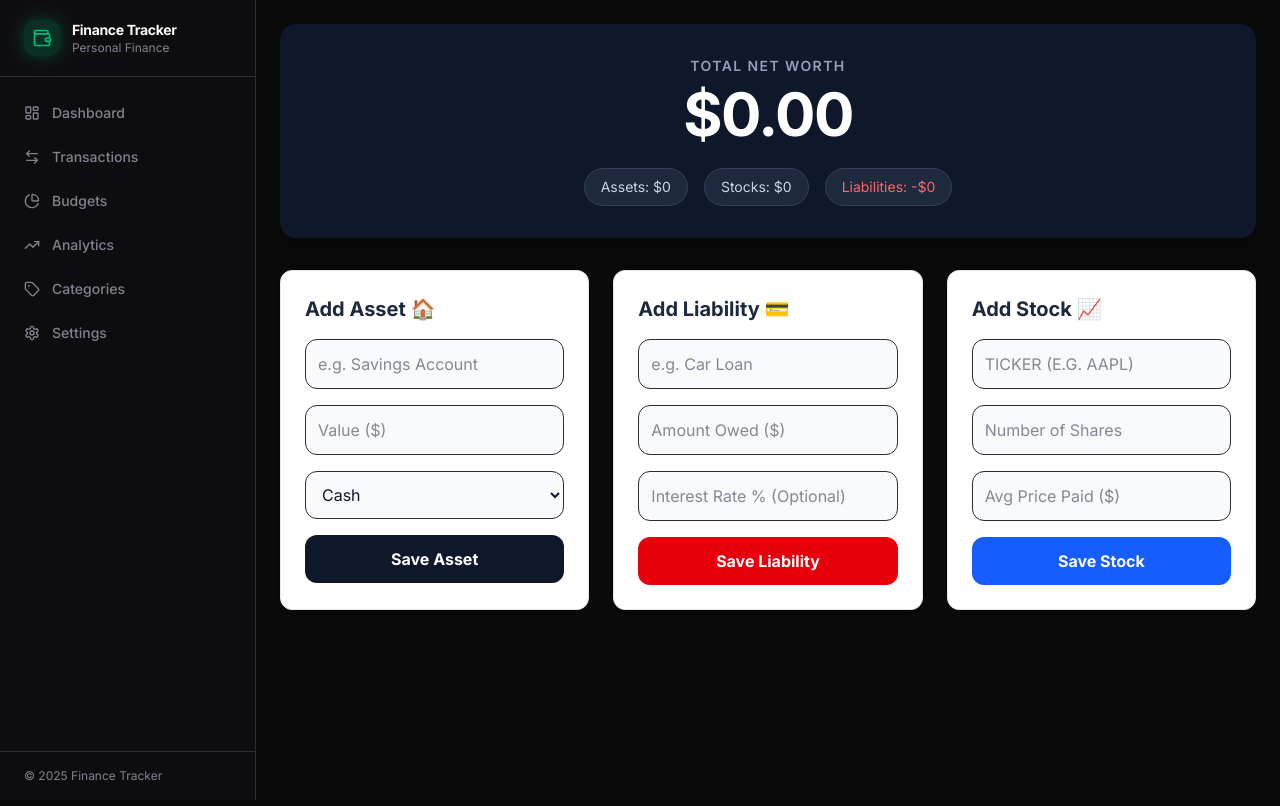
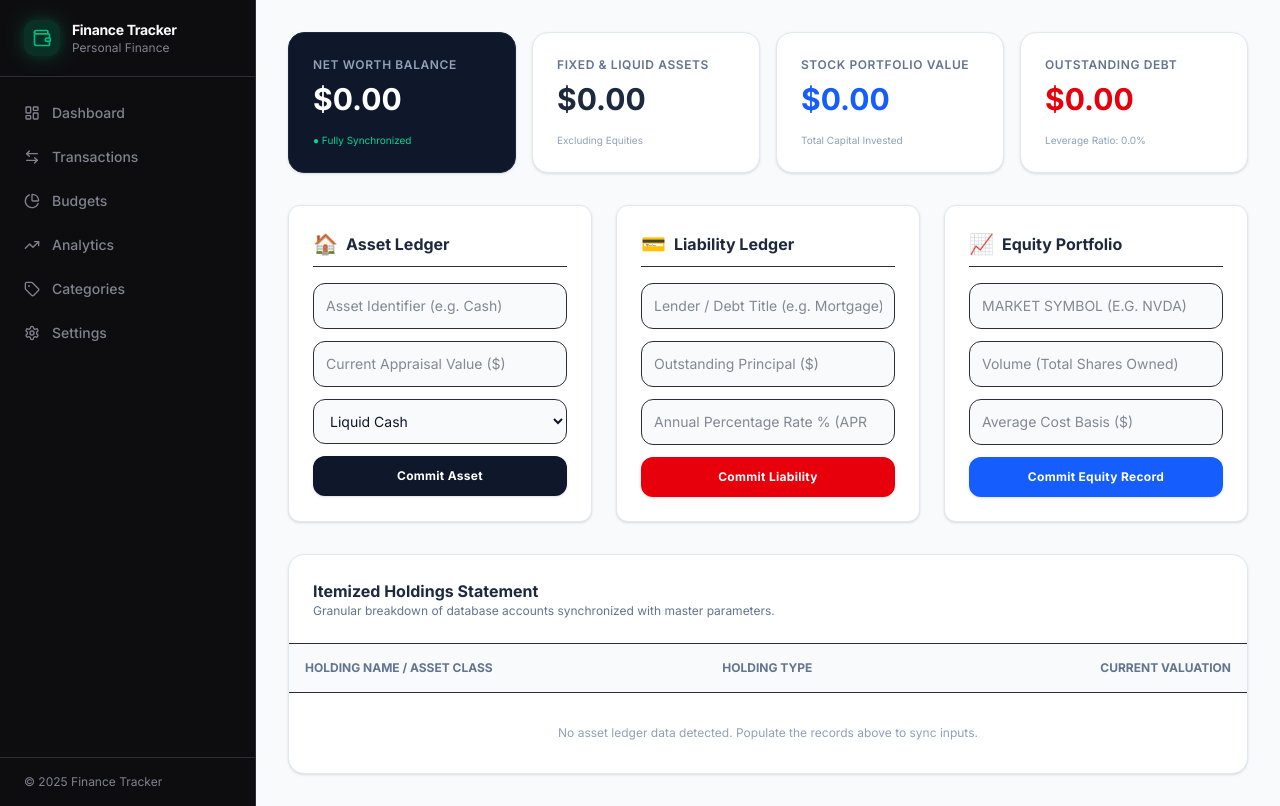
Before and after one commit to jitsmep/finance-tracker, a Next.js app: page /portfolio in a window 1280 px wide. Built offline with nearby package versions, Linux system fonts and the light colour scheme.

Commit message:
Update page.tsx

```diff
--- a/src/app/(app)/portfolio/page.tsx
+++ b/src/app/(app)/portfolio/page.tsx
@@ -3,21 +3,23 @@ import { revalidatePath } from "next/cache";
 
 export const dynamic = "force-dynamic";
 
-export default async function PortfolioPage() {
+export default async function AdvancedPortfolioPage() {
   const prisma = new PrismaClient();
 
-  // 1. Fetch data from Neon tables safely
+  // 1. Unified Database Fetching
   const assets = await prisma.asset.findMany().catch(() => []);
   const liabilities = await prisma.liability.findMany().catch(() => []);
   const stocks = await prisma.stockPortfolio.findMany().catch(() => []);
 
-  // 2. Run calculations
+  // 2. Real-Time Math Synchronizations
   const totalAssets = assets.reduce((sum, item) => sum + item.value, 0);
   const totalLiabilities = liabilities.reduce((sum, item) => sum + item.amount, 0);
   const totalStocks = stocks.reduce((sum, item) => sum + (item.shares * item.buyPrice), 0);
-  const netWorth = (totalAssets + totalStocks) - totalLiabilities;
+  const totalWealth = totalAssets + totalStocks;
+  const netWorth = totalWealth - totalLiabilities;
+  const debtToAssetRatio = totalAssets > 0 ? (totalLiabilities / totalAssets) * 100 : 0;
 
-  // 3. Server Actions for forms
+  // 3. Secure Server Mutations
   async function addAsset(formData: FormData) {
     "use server";
     const p = new PrismaClient();
@@ -58,75 +60,133 @@ export default async function PortfolioPage() {
   }
 
   return (
-    <div className="max-w-6xl mx-auto p-6 space-y-8">
-      {/* Net Worth Hero Section */}
-      <div className="bg-slate-900 rounded-2xl p-8 text-white shadow-xl flex flex-col items-center justify-center">
-        <h1 className="text-slate-400 text-sm font-semibold tracking-widest uppercase mb-2">
-          {"Total Net Worth"}
-        </h1>
-        <p className="text-6xl font-bold tracking-tight">
-          {"$"}{netWorth.toLocaleString('en-US', { minimumFractionDigits: 2, maximumFractionDigits: 2 })}
-        </p>
-        <div className="flex flex-wrap gap-4 mt-6 text-sm text-slate-300 justify-center">
-          <span className="bg-slate-800 px-4 py-2 rounded-full border border-slate-700">
-            {"Assets: $"}{totalAssets.toLocaleString()}
-          </span>
-          <span className="bg-slate-800 px-4 py-2 rounded-full border border-slate-700">
-            {"Stocks: $"}{totalStocks.toLocaleString()}
-          </span>
-          <span className="bg-slate-800 px-4 py-2 rounded-full border border-slate-700 text-red-400">
-            {"Liabilities: -$"}{totalLiabilities.toLocaleString()}
-          </span>
+    <div className="max-w-7xl mx-auto p-4 sm:p-8 space-y-8 bg-slate-50 min-h-screen text-slate-900">
+
+      {/* Executive KPI Banner */}
+      <div className="grid grid-cols-1 md:grid-cols-4 gap-4">
+        <div className="bg-slate-900 text-white p-6 rounded-2xl shadow-sm flex flex-col justify-between border border-slate-800">
+          <span className="text-xs font-semibold tracking-wider text-slate-400 uppercase">{"Net Worth Balance"}</span>
+          <h3 className="text-3xl font-bold mt-2">{"$"}{netWorth.toLocaleString('en-US', { minimumFractionDigits: 2 })}</h3>
+          <span className="text-[10px] text-emerald-400 mt-4 flex items-center gap-1">{"● Fully Synchronized"}</span>
+        </div>
+        <div className="bg-white p-6 rounded-2xl shadow-sm border border-slate-200 flex flex-col justify-between">
+          <span className="text-xs font-semibold tracking-wider text-slate-500 uppercase">{"Fixed & Liquid Assets"}</span>
+          <h3 className="text-3xl font-bold mt-2 text-slate-800">{"$"}{totalAssets.toLocaleString('en-US', { minimumFractionDigits: 2 })}</h3>
+          <span className="text-[10px] text-slate-400 mt-4">{"Excluding Equities"}</span>
+        </div>
+        <div className="bg-white p-6 rounded-2xl shadow-sm border border-slate-200 flex flex-col justify-between">
+          <span className="text-xs font-semibold tracking-wider text-slate-500 uppercase">{"Stock Portfolio Value"}</span>
+          <h3 className="text-3xl font-bold mt-2 text-blue-600">{"$"}{totalStocks.toLocaleString('en-US', { minimumFractionDigits: 2 })}</h3>
+          <span className="text-[10px] text-slate-400 mt-4">{"Total Capital Invested"}</span>
+        </div>
+        <div className="bg-white p-6 rounded-2xl shadow-sm border border-slate-200 flex flex-col justify-between">
+          <span className="text-xs font-semibold tracking-wider text-slate-500 uppercase">{"Outstanding Debt"}</span>
+          <h3 className="text-3xl font-bold mt-2 text-red-600">{"$"}{totalLiabilities.toLocaleString('en-US', { minimumFractionDigits: 2 })}</h3>
+          <span className="text-[10px] text-slate-400 mt-4">{"Leverage Ratio: "}{debtToAssetRatio.toFixed(1)}{"%"}</span>
         </div>
       </div>
 
-      {/* Input Grid */}
-      <div className="grid grid-cols-1 md:grid-cols-3 gap-6">
-
-        {/* Asset Card */}
-        <div className="bg-white p-6 rounded-xl shadow-sm border border-slate-200">
-          <h2 className="text-xl font-bold mb-4 text-slate-800">{"Add Asset 🏠"}</h2>
-          <form action={addAsset} className="space-y-4">
-            <input name="name" placeholder="e.g. Savings Account" required className="w-full p-3 border rounded-lg bg-slate-50 text-slate-900" />
-            <input name="value" type="number" step="0.01" placeholder="Value ($)" required className="w-full p-3 border rounded-lg bg-slate-50 text-slate-900" />
-            <select name="type" className="w-full p-3 border rounded-lg bg-slate-50 text-slate-900">
-              <option value="Cash">{"Cash"}</option>
-              <option value="Real Estate">{"Real Estate"}</option>
-              <option value="Vehicle">{"Vehicle"}</option>
-              <option value="Other">{"Other"}</option>
+      {/* Advanced Data Entry Suite */}
+      <div className="grid grid-cols-1 lg:grid-cols-3 gap-6">
+        {/* Asset Capture */}
+        <div className="bg-white p-6 rounded-xl border border-slate-200 shadow-sm">
+          <div className="flex items-center gap-2 mb-4 border-b pb-2">
+            <span className="text-xl">{"🏠"}</span>
+            <h4 className="font-bold text-slate-800">{"Asset Ledger"}</h4>
+          </div>
+          <form action={addAsset} className="space-y-3">
+            <input name="name" placeholder="Asset Identifier (e.g. Cash)" required className="w-full text-sm p-3 border rounded-xl bg-slate-50 text-slate-900 focus:outline-none focus:ring-1 focus:ring-slate-400" />
+            <input name="value" type="number" step="0.01" placeholder="Current Appraisal Value ($)" required className="w-full text-sm p-3 border rounded-xl bg-slate-50 text-slate-900 focus:outline-none focus:ring-1 focus:ring-slate-400" />
+            <select name="type" className="w-full text-sm p-3 border rounded-xl bg-slate-50 text-slate-900 focus:outline-none focus:ring-1 focus:ring-slate-400">
+              <option value="Cash">{"Liquid Cash"}</option>
+              <option value="Real Estate">{"Real Estate Property"}</option>
+              <option value="Vehicle">{"Automobile / Transport"}</option>
+              <option value="Other">{"Alternative Capital Assets"}</option>
             </select>
-            <button type="submit" className="w-full bg-slate-900 text-white font-bold py-3 rounded-lg hover:bg-slate-800 transition">
-              {"Save Asset"}
+            <button type="submit" className="w-full bg-slate-900 text-white text-xs font-bold py-3 rounded-xl hover:bg-slate-800 transition shadow-sm tracking-wide">
+              {"Commit Asset"}
             </button>
           </form>
         </div>
 
-        {/* Liability Card */}
-        <div className="bg-white p-6 rounded-xl shadow-sm border border-slate-200">
-          <h2 className="text-xl font-bold mb-4 text-slate-800">{"Add Liability 💳"}</h2>
-          <form action={addLiability} className="space-y-4">
-            <input name="name" placeholder="e.g. Car Loan" required className="w-full p-3 border rounded-lg bg-slate-50 text-slate-900" />
-            <input name="amount" type="number" step="0.01" placeholder="Amount Owed ($)" required className="w-full p-3 border rounded-lg bg-slate-50 text-slate-900" />
-            <input name="interest" type="number" step="0.01" placeholder="Interest Rate % (Optional)" className="w-full p-3 border rounded-lg bg-slate-50 text-slate-900" />
-            <button type="submit" className="w-full bg-red-600 text-white font-bold py-3 rounded-lg hover:bg-red-700 transition">
-              {"Save Liability"}
+        {/* Debt Capture */}
+        <div className="bg-white p-6 rounded-xl border border-slate-200 shadow-sm">
+          <div className="flex items-center gap-2 mb-4 border-b pb-2">
+            <span className="text-xl">{"💳"}</span>
+            <h4 className="font-bold text-slate-800">{"Liability Ledger"}</h4>
+          </div>
+          <form action={addLiability} className="space-y-3">
+            <input name="name" placeholder="Lender / Debt Title (e.g. Mortgage)" required className="w-full text-sm p-3 border rounded-xl bg-slate-50 text-slate-900 focus:outline-none focus:ring-1 focus:ring-slate-400" />
+            <input name="amount" type="number" step="0.01" placeholder="Outstanding Principal ($)" required className="w-full text-sm p-3 border rounded-xl bg-slate-50 text-slate-900 focus:outline-none focus:ring-1 focus:ring-slate-400" />
+            <input name="interest" type="number" step="0.01" placeholder="Annual Percentage Rate % (APR)" className="w-full text-sm p-3 border rounded-xl bg-slate-50 text-slate-900 focus:outline-none focus:ring-1 focus:ring-slate-400" />
+            <button type="submit" className="w-full bg-red-600 text-white text-xs font-bold py-3 rounded-xl hover:bg-red-700 transition shadow-sm tracking-wide">
+              {"Commit Liability"}
             </button>
           </form>
         </div>
 
-        {/* Stock Card */}
-        <div className="bg-white p-6 rounded-xl shadow-sm border border-slate-200">
-          <h2 className="text-xl font-bold mb-4 text-slate-800">{"Add Stock 📈"}</h2>
-          <form action={addStock} className="space-y-4">
-            <input name="ticker" placeholder="Ticker (e.g. AAPL)" required className="w-full p-3 border rounded-lg uppercase bg-slate-50 text-slate-900" />
-            <input name="shares" type="number" step="0.01" placeholder="Number of Shares" required className="w-full p-3 border rounded-lg bg-slate-50 text-slate-900" />
-            <input name="buyPrice" type="number" step="0.01" placeholder="Avg Price Paid ($)" required className="w-full p-3 border rounded-lg bg-slate-50 text-slate-900" />
-            <button type="submit" className="w-full bg-blue-600 text-white font-bold py-3 rounded-lg hover:bg-blue-700 transition">
-              {"Save Stock"}
+        {/* Portfolio Capture */}
+        <div className="bg-white p-6 rounded-xl border border-slate-200 shadow-sm">
+          <div className="flex items-center gap-2 mb-4 border-b pb-2">
+            <span className="text-xl">{"📈"}</span>
+            <h4 className="font-bold text-slate-800">{"Equity Portfolio"}</h4>
+          </div>
+          <form action={addStock} className="space-y-3">
+            <input name="ticker" placeholder="Market Symbol (e.g. NVDA)" required className="w-full text-sm p-3 border rounded-xl bg-slate-50 text-slate-900 uppercase focus:outline-none focus:ring-1 focus:ring-slate-400" />
+            <input name="shares" type="number" step="0.0001" placeholder="Volume (Total Shares Owned)" required className="w-full text-sm p-3 border rounded-xl bg-slate-50 text-slate-900 focus:outline-none focus:ring-1 focus:ring-slate-400" />
+            <input name="buyPrice" type="number" step="0.01" placeholder="Average Cost Basis ($)" required className="w-full text-sm p-3 border rounded-xl bg-slate-50 text-slate-900 focus:outline-none focus:ring-1 focus:ring-slate-400" />
+            <button type="submit" className="w-full bg-blue-600 text-white text-xs font-bold py-3 rounded-xl hover:bg-blue-700 transition shadow-sm tracking-wide">
+              {"Commit Equity Record"}
             </button>
           </form>
         </div>
+      </div>
 
+      {/* Holistic Itemized Asset Tables */}
+      <div className="bg-white rounded-2xl border border-slate-200 shadow-sm overflow-hidden">
+        <div className="p-6 border-b">
+          <h4 className="font-bold text-slate-800">{"Itemized Holdings Statement"}</h4>
+          <p className="text-xs text-slate-500">{"Granular breakdown of database accounts synchronized with master parameters."}</p>
+        </div>
+        <div className="overflow-x-auto">
+          <table className="w-full text-left text-sm text-slate-600">
+            <thead className="bg-slate-50 text-xs font-semibold text-slate-500 uppercase border-b">
+              <tr>
+                <th className="p-4">{"Holding Name / Asset Class"}</th>
+                <th className="p-4">{"Holding Type"}</th>
+                <th className="p-4 text-right">{"Current Valuation"}</th>
+              </tr>
+            </thead>
+            <tbody className="divide-y">
+              {assets.map((item) => (
+                <tr key={item.id} className="hover:bg-slate-50 transition">
+                  <td className="p-4 font-medium text-slate-900">{item.name}</td>
+                  <td className="p-4"><span className="bg-slate-100 text-slate-700 text-[11px] px-2 py-1 rounded-md font-medium">{item.type}</span></td>
+                  <td className="p-4 text-right font-semibold text-slate-900">{"$"}{item.value.toLocaleString()}</td>
+                </tr>
+              ))}
+              {stocks.map((item) => (
+                <tr key={item.id} className="hover:bg-slate-50 transition">
+                  <td className="p-4 font-medium text-slate-900">{item.ticker} <span className="text-xs text-slate-400 font-normal">{"("}{item.shares}{" Units)"}</span></td>
+                  <td className="p-4"><span className="bg-blue-50 text-blue-700 text-[11px] px-2 py-1 rounded-md font-medium">{"Public Equity"}</span></td>
+                  <td className="p-4 text-right font-semibold text-blue-600">{"$"}{(item.shares * item.buyPrice).toLocaleString()}</td>
+                </tr>
+              ))}
+              {liabilities.map((item) => (
+                <tr key={item.id} className="hover:bg-slate-50 transition">
+                  <td className="p-4 font-medium text-slate-900">{item.name} {item.interest ? <span className="text-xs text-red-400">{"@"}{item.interest}{"%"}</span> : null}</td>
+                  <td className="p-4"><span className="bg-red-50 text-red-700 text-[11px] px-2 py-1 rounded-md font-medium">{"Liability"}</span></td>
+                  <td className="p-4 text-right font-semibold text-red-600">{"-$"}{item.amount.toLocaleString()}</td>
+                </tr>
+              ))}
+              {assets.length === 0 && stocks.length === 0 && liabilities.length === 0 && (
+                <tr>
+                  <td colSpan={3} className="p-8 text-center text-slate-400 text-xs">{"No asset ledger data detected. Populate the records above to sync inputs."}</td>
+                </tr>
+              )}
+            </tbody>
+          </table>
+        </div>
       </div>
     </div>
   );
```
